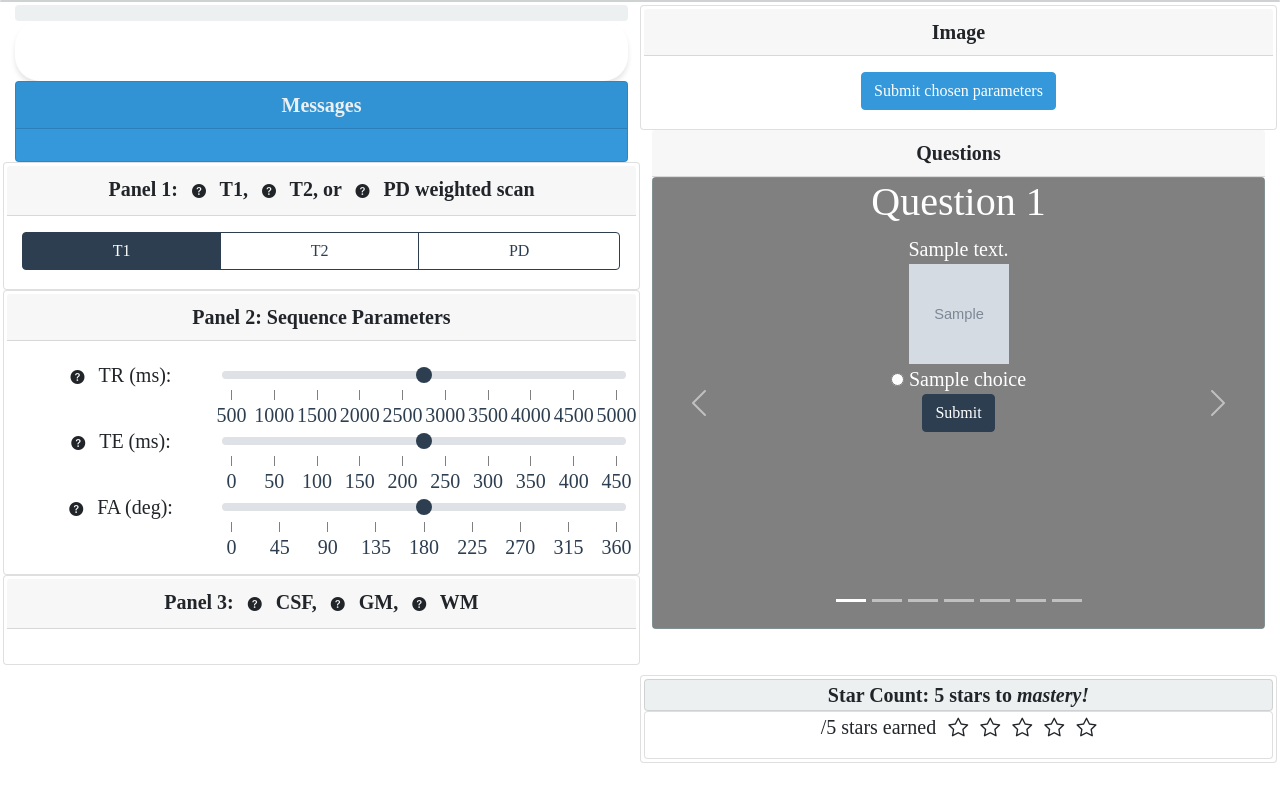
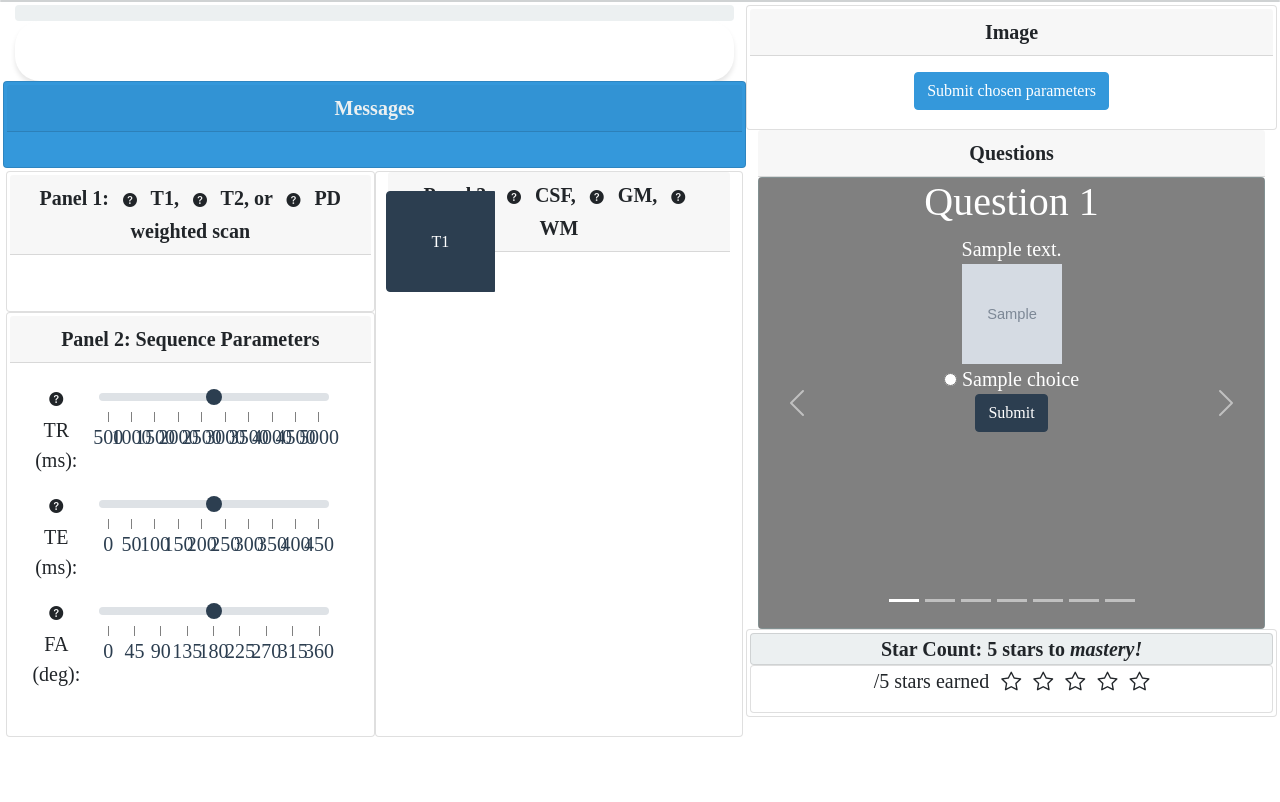
Before and after one commit to imr-framework/vs-tabletop, a Flask app: template app/templates/game3.html in a window 1280 px wide. Shown: the part 78-880 px from the top of the page. Run offline with Flask 2, Linux system fonts and the light colour scheme; tables that the repository leaves empty hold one stand-in row (values such as "Sample post"); the template is opened without the code that fills it: values that come from a table or form of the project are taken from there, most other values are stand-ins (such as "Sample title", 1, 10 or a date in 2020); grey boxes marked "Sample" are stand-in pictures; some libraries are stand-ins or nearby versions.

Commit message:
Game 3 reorg

```diff
--- a/app/routes_main.py
+++ b/app/routes_main.py
@@ -39,7 +39,7 @@
                         'progress': utils.new_progress_of_game(5), 'mc_status_list': utils.num_questions_of_game(5)*[False],
                         'task_completed': 0}
 
-    session['game7'] = {'model':'letterN', 'proj2d_axis': 'x', 'proj1d_angle': 90,
+    session['game7'] = {'model':'letterN', 'proj2d_axis': 'z', 'proj1d_angle': 90,
                         'plot3d_visible':False, 'plot2d_visible':False, 'plot1d_visible':False,
                         'lines_on': False,
                         'progress': utils.new_progress_of_game(7),'mc_status_list': utils.num_questions_of_game(7)*[False],
--- a/app/static/styles/style.css
+++ b/app/static/styles/style.css
@@ -166,7 +166,7 @@
 position: fixed;
 top:50%;
 left: 50%;
-transform: translate(-50%, -50%)
+transform: translate(-50%, -50%);
 background: #fff;
 width: 450px;
 height: 300px;
--- a/app/templates/game1.html
+++ b/app/templates/game1.html
@@ -259,7 +259,6 @@
 
                         {% elif session['game1']['current_task'] == 2 %}
                         <div class="col-4 form-group">
-
                             <button type="button" class="btn btn-sm" data-bs-toggle="popover" data-bs-placement="left" title="What is FOV?"
                                 data-bs-content="Field-of-View. The real world size of your image in units of distance (meters, millimeters, etc..">
                                 <i class="bi bi-question-circle-fill"></i></button>
--- a/app/templates/game3.html
+++ b/app/templates/game3.html
@@ -18,8 +18,8 @@
             {% endif %}
         {% endif %}
         <div class="row h-100">
-            <div class="col-6 h-100">
-                 <form action="/games/3" method="POST">
+            <div class="col-7 h-100">
+                 <div action="/games/3" method="POST">
                      {{ G3Form.hidden_tag() }}
                  <div class="progress">
                      {% if session['game3']['completed_task'] == 0 %}
@@ -173,7 +173,8 @@
         </div>
       </div>
     </div>
-                     <div class="card row-card bg-info">
+
+                 <div class="card row bg-info">
                          <div class="card-header text-light"><b>Messages</b></div>
                          <div class="card-body text-light">
 
@@ -192,9 +193,12 @@
                          </div>
                      </div>
 
-                 <div class="row card">
+                 <form action="/games/3" method="POST">
+                 <div class="row">
+
+                     <div class="col-6">
+                             <div class="row h-25 card">
                                  <div class="card-header">
-                         <form action="/games/3" method="POST">
                                      <b> Panel 1:
                                      <button type="button" class="btn btn-sm" data-bs-toggle="popover" data-bs-placement="left" title="What is T1?"
                                                 data-bs-content="longitudinal relaxation time tells us how long it takes for the z-component of the M vector to regrow from zero to about 63% of its maximum. Highlights fat and proteins">
@@ -210,6 +214,8 @@
                                      PD weighted scan
                                      </b>
                                  </div>
+
+
                                  <div class="card-body btn-group">
                                      {% for subfield in G3Form.options %}
                                             {% if subfield.id == "options" %}
@@ -222,25 +228,22 @@
                                             {{ subfield.label(class="btn btn-outline-primary d-flex align-items-center justify-content-center") }}
 
                                         {% endfor %}
-
-
-
-
                                  </div>
                              </div>
-                 <div class="row card">
+                             <div class="row h-75 card">
                                  <div class="card-header"><b>Panel 2: Sequence Parameters</b></div>
-                     <div class="card-body">
+                                 <div class="card-body pe-5">
                                      <div class="row">
-                             <div class="col-4">
+                                         <div class="col-3">
                                              <button type="button" class="btn btn-sm" data-bs-toggle="popover" data-bs-placement="left" title="What is TR?"
                                             data-bs-content="Repetition Time (TR) is the time difference between one set of RF pulses and the next set,
                                                             which we use to repeatedly excite the protons. This ensures that the signal is consistent as we build
                                                             up an MR image.">
                                             <i class="bi bi-question-circle-fill"></i></button>
-                                 {{ G3Form.TR.label }}
+                                             {{ G3Form.TR.label(class="form-label") }}
                                          </div>
-                             <div class="col-8">
+
+                                         <div class="col-9">
                                              <div class="row">
                                                  {{ G3Form.TR(class="form-range", id='TR', step=0.1, value=session['game3']['TR']) }}
                                              </div>
@@ -252,13 +255,13 @@
                                          </div>
                                      </div>
                                      <div class="row">
-                             <div class="col-4">
+                                         <div class="col-3">
                                              <button type="button" class="btn btn-sm" data-bs-toggle="popover" data-bs-placement="left" title="What is TE?"
                                             data-bs-content="Echo Time (TE) is the time difference between the time when the RF pulse arrives at the target
                                                             to the time when the signal bounces back and hits a peak">
                                             <i class="bi bi-question-circle-fill"></i></button>
-                                 {{ G3Form.TE.label }}</div>
-                             <div class="col-8">
+                                             {{ G3Form.TE.label(class="form-label") }}</div>
+                                         <div class="col-9">
                                              <div class="row">
                                                  {{ G3Form.TE(class="form-range", id="TE", step=0.1, value=session['game3']['TE']) }}
                                              </div>
@@ -270,13 +273,13 @@
                                          </div>
                                      </div>
                                      <div class="row">
-                             <div class="col-4">
+                                         <div class="col-3">
                                              <button type="button" class="btn btn-sm" data-bs-toggle="popover" data-bs-placement="left" title="What is FA?"
                                             data-bs-content="Flip Angle (FA) is the amount we tip the magnetization vector using an RF pulse.
                                                                 It can be measured in degrees or radians.">
                                             <i class="bi bi-question-circle-fill"></i></button>
-                                 {{ G3Form. FA.label }}</div>
-                             <div class="col-8">
+                                             {{ G3Form.FA.label(class="form-label") }}</div>
+                                         <div class="col-9">
                                              <div class="row">
                                                  {{ G3Form.FA(class="form-range", id="FA", step=5, value=session['game3']['FA']) }}
                                              </div>
@@ -289,7 +292,8 @@
                                      </div>
                                  </div>
                              </div>
-                 <div class="row card">
+                     </div>
+                     <div class="col-6 card">
                      <div class="card-header"> <b>Panel 3:
                          <button type="button" class="btn btn-sm" data-bs-toggle="popover" data-bs-placement="left" title="What is CSF?"
                                     data-bs-content="Cerebrospinal fluid is the liquid content of brain ventricles. It flows in and around the brain to absorb impact from injuries to the skull and provide nutrients.">
@@ -308,9 +312,15 @@
                          </div>
                      </div>
                  </div>
+                </div>
+
                  </form>
+
+
                  </div>
-             <div class="col-6 h-100">
+            </div>
+
+             <div class="col-5 h-100">
                  <form action="/games/3" method="POST">
                     {{ G3Form.hidden_tag() }}
                 <div class="row card">
@@ -324,7 +334,7 @@
 
                 <div class="row-card">
                     <div class="card-header"><b>Questions</b></div>
-                    <div class="card text-white bg-secondary mb-3" style="color: grey">
+                    <div class="card text-white bg-secondary" style="color: grey">
                         <div id="slide" class="carousel slide" data-bs-interval="false">
                             <div class="carousel-indicators"><button type="button" data-bs-target="#slide" data-bs-slide-to="0" class="active"></button>
                                 <button type="button" data-bs-target="#slide" data-bs-slide-to="1"></button>
@@ -333,7 +343,6 @@
                                 <button type="button" data-bs-target="#slide" data-bs-slide-to="4"></button>
                                 <button type="button" data-bs-target="#slide" data-bs-slide-to="5"></button>
                                 <button type="button" data-bs-target="#slide" data-bs-slide-to="6"></button>
-
                             </div>
                             <div class="carousel-inner">
                                 <form action="/games/3" method="POST">
@@ -378,7 +387,7 @@
                 </form>
              </div>
                  </div>
-        <br><div class="row card">
+                <div class="row card">
                     <div class="card header bg-light"><b>Star Count: 5 stars to <i>mastery!</i></b></div>
                         <div class="card body">
                                <p class="font-monospace" id="stars-display">
@@ -426,7 +435,10 @@
 
     </script>
     <script type="text/javascript">
+        const config = {
+            displayModeBar: false
+        }
         let bar_graph = {{ graphJSON_bar | safe }};
-        Plotly.plot('chart-G3-bar', bar_graph, {});
+        Plotly.plot('chart-G3-bar', bar_graph, {},config);
     </script>
 {% endblock %}
```
Also changed, not shown: app/workers/game7_worker.py (+5 -5 lines). Lines whose indentation alone changed are shown as unchanged.
